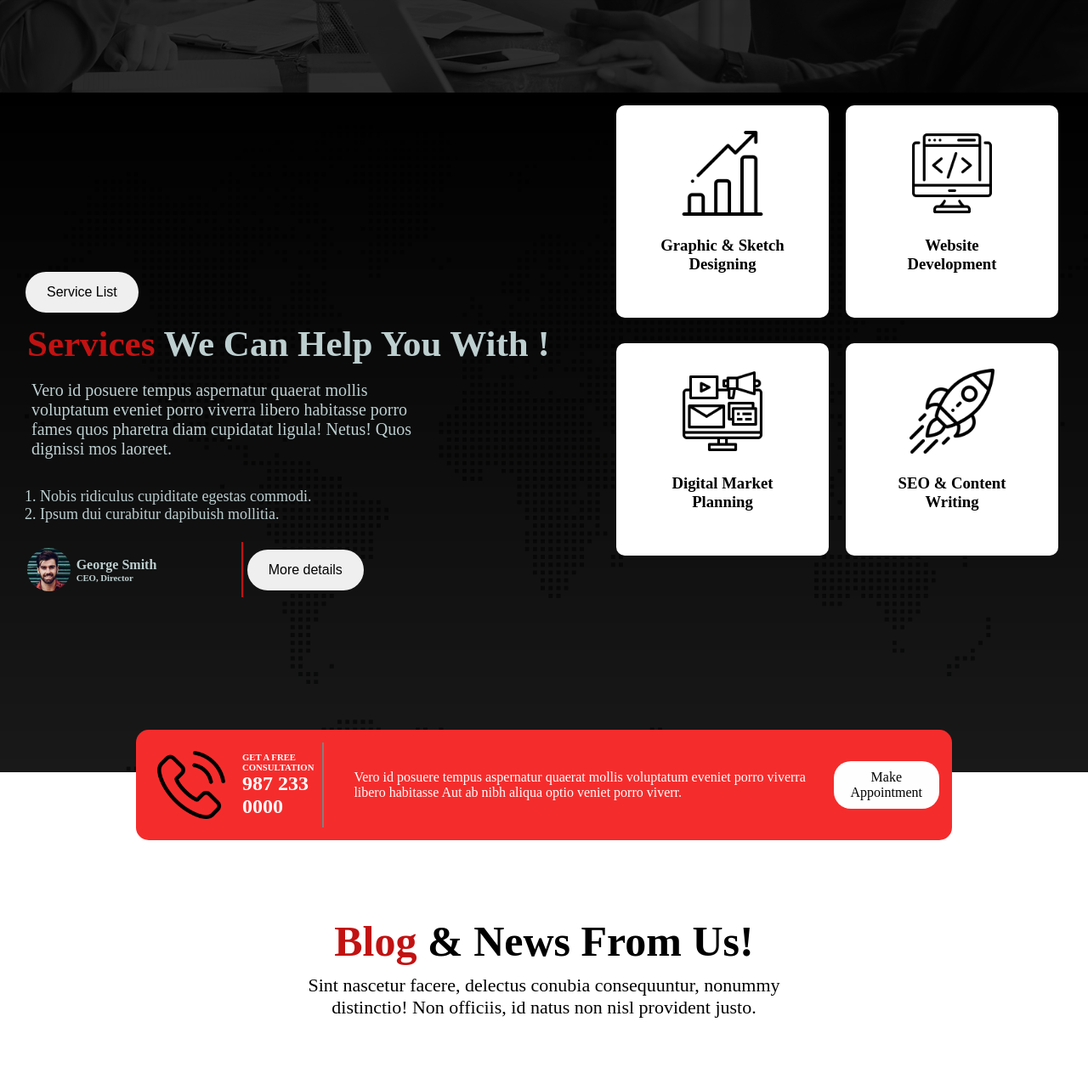
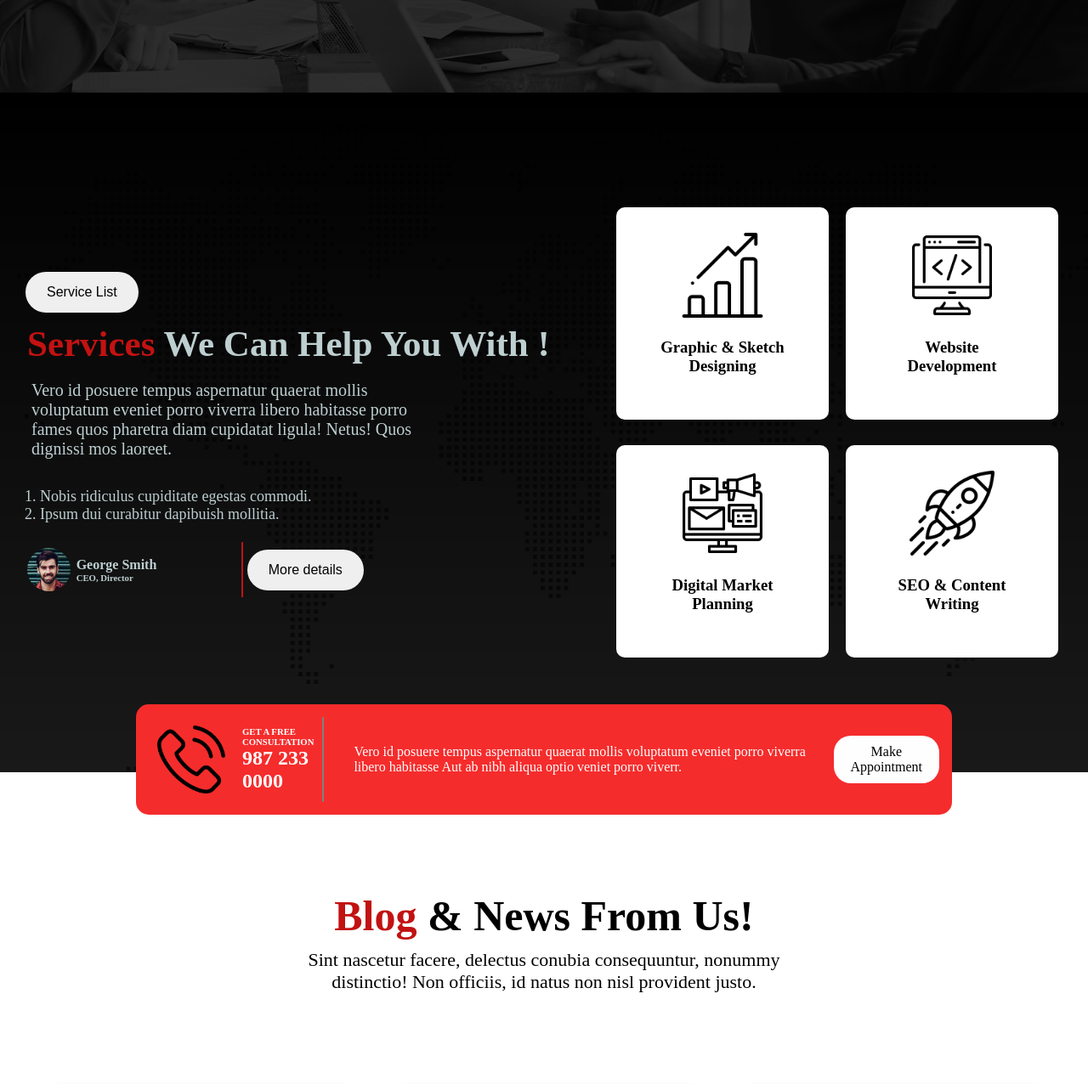
Before and after one commit to nusrat-jahan7/digital-agency, a plain HTML site: page index.html in a window 1280 px wide. Shown: the part 776-2052 px from the top of the page at 85% size. Drawn offline with Linux system fonts and the light colour scheme.

Commit message:
changes added

```diff
--- a/style.css
+++ b/style.css
@@ -33,6 +33,7 @@
   color: white;
   display: flex;
   align-items: center;
+  justify-content: center;
 }
 .banner-title {
   font-size: 85px;
@@ -66,7 +67,7 @@
   height: 100vh;
   display: flex;
   justify-content: space-around;
-  /* align-items: center; */
+  align-items: center;
   background-image: url("asset/image/footer-bg.png"),
     linear-gradient(rgba(0, 0, 0, 1), rgba(0, 0, 0, 0.9));
   background-blend-mode: overlay;
@@ -138,7 +139,7 @@
     align-items:center;
     margin: auto;
     border-radius: 15px;
-    margin-top:-50px;
+    margin-top:-80px;
     color: white;
 }
 .call-logo{
```
